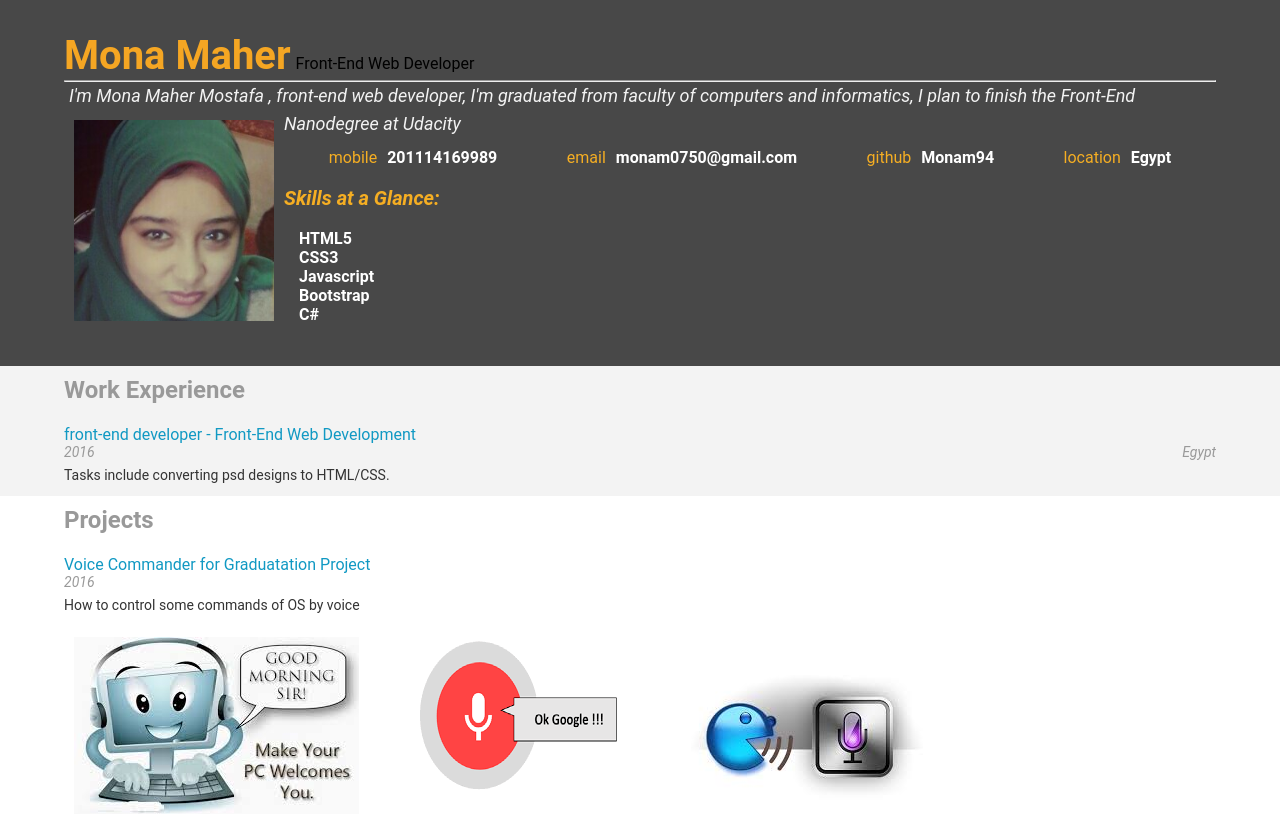
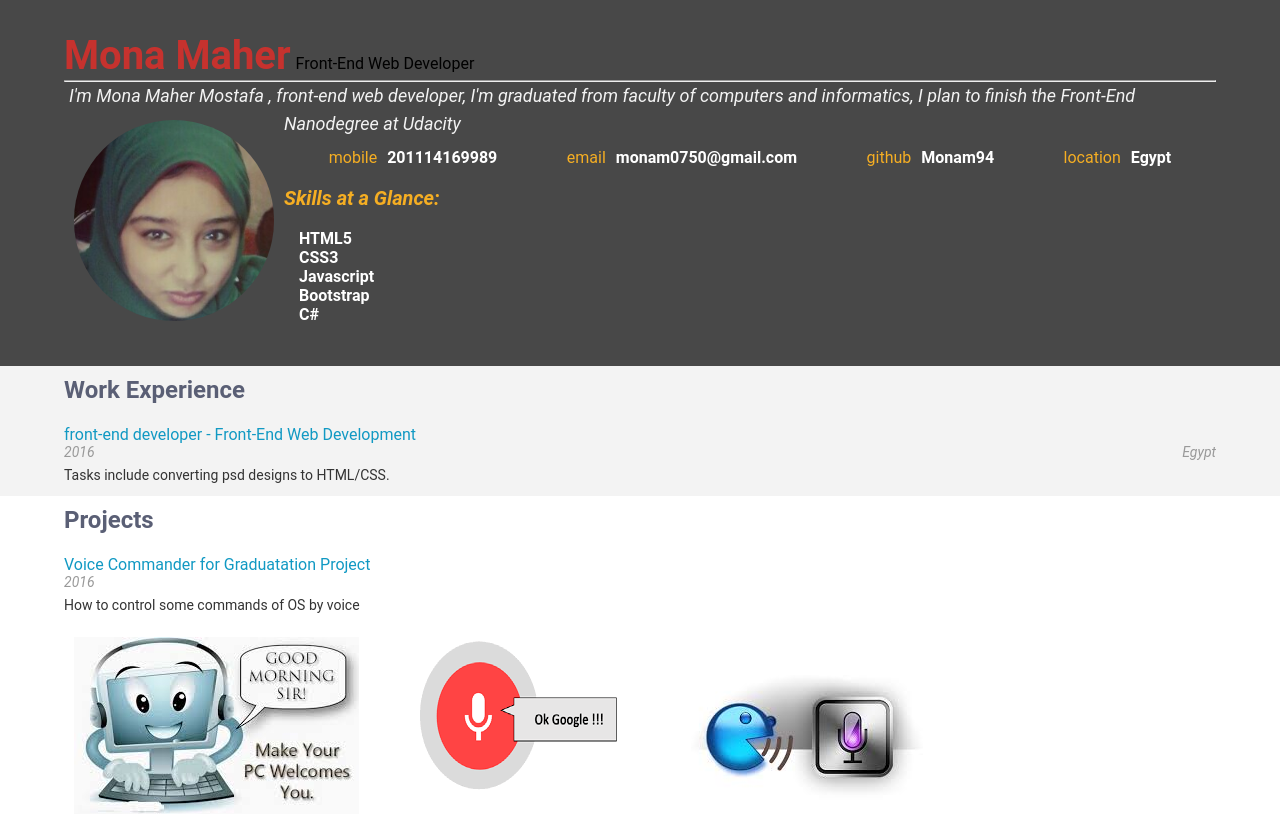
Before and after one commit to Monam94/Online-resume-project, a plain HTML site: page frontend-nanodegree-resume-master/index.html in a window 1280 px wide. Shown: the top 827 px of the page. Drawn offline with Linux system fonts and the light colour scheme; some packages are replaced by stand-ins of ours.

Commit message:
Update style.css

```diff
--- a/frontend-nanodegree-resume-master/css/style.css
+++ b/frontend-nanodegree-resume-master/css/style.css
@@ -1,8 +1,8 @@
-* {
+*{
   padding: 0;
   margin: 0;
   font-family: "Roboto", sans-serif;
-  list-style: none;
+
 }
 
 .clear-fix {
@@ -17,7 +17,7 @@
 
 h1 {
   font-size: 40px;
-  color: #f5a623;
+  color: #c6322e;
   line-height: 48px;
   display: inline;
 }
@@ -25,7 +25,7 @@ h1 {
 h2 {
   font-weight: bold;
   font-size: 24px;
-  color: #999;
+  color: #5a5f75;
   line-height: 29px;
   padding: 10px;
 }
@@ -33,14 +33,14 @@ h2 {
 h3 {
   font-style: italic;
   font-size: 20px;
-  color: #000;
+  color: #eaeff3;
   line-height: 22px;
 }
 
 h4 {
   font-weight: bold;
   font-size: 14px;
-  color: #4a4a4a;
+  color: #446b59;
   line-height: 17px;
 }
 
@@ -152,10 +152,12 @@ ul {
   padding: 10px;
   width: 200px;
   display: none;
+ border-radius: 500px;
 }
 
 img {
   padding: 10px;
+
 }
 
 span {
```
